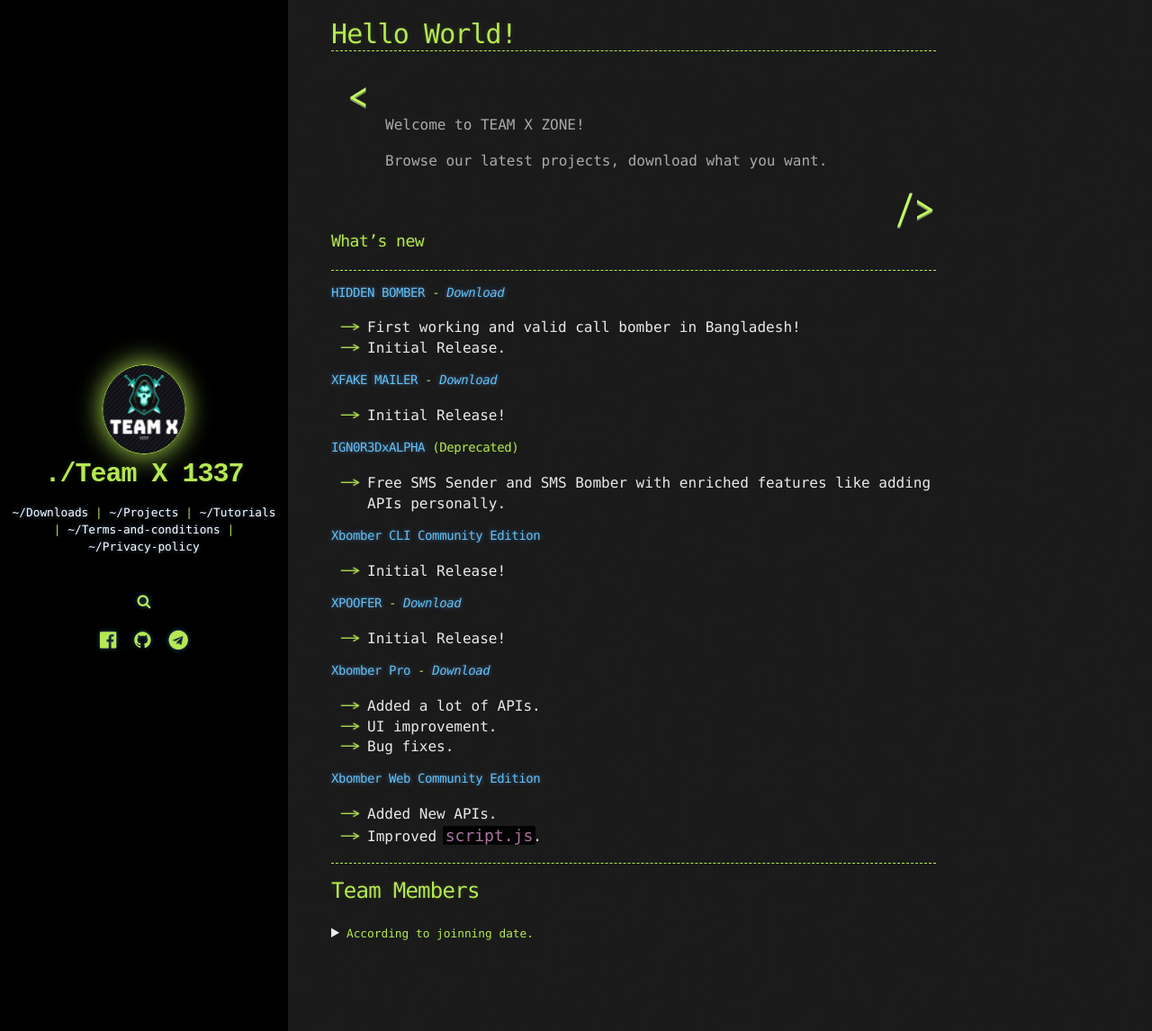
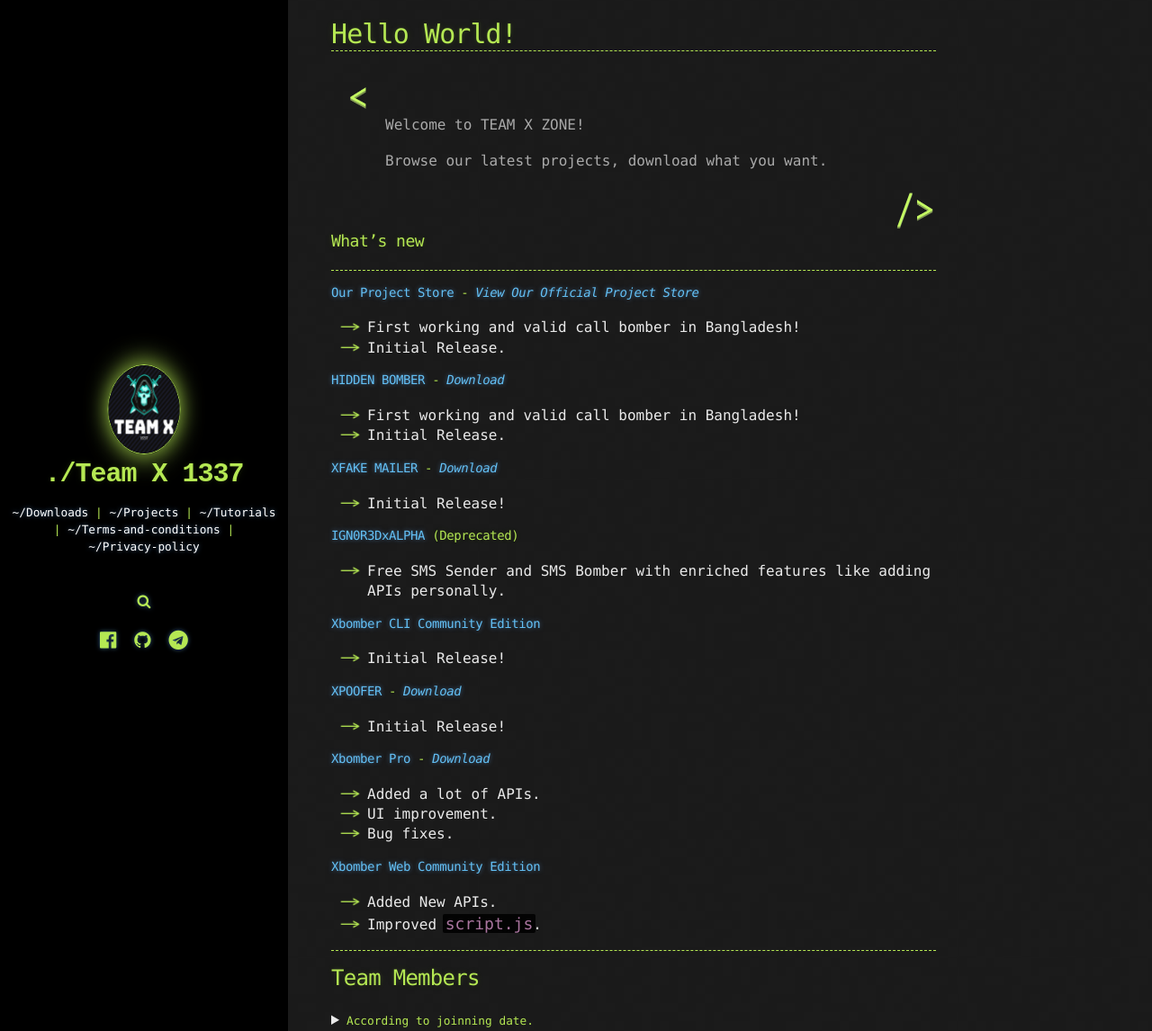
Before and after one commit to WeAreTeamX/weareteamx.github.io, a Jekyll site: the page built from _pages/index.md, in a window 1280 px wide and 1146 px high. Shown: the whole window at 90% size. Built offline with Jekyll 4.4.1, drawn with Linux system fonts in a browser that asks for light colours; nearby versions of some CDN libraries; library files that are not in the unit come from our copies.

Commit message:
Update index.md

```diff
--- a/_pages/index.md
+++ b/_pages/index.md
@@ -28,6 +28,14 @@ rm flag.txt
 </pre>
 
 * * * -->
+
+#### [Our Project Store ](https://weareteamx.github.io/ProjectStore/) - [_View Our Official Project Store_](https://weareteamx.github.io/ProjectStore/)
+
+*   First working and valid call bomber in Bangladesh!
+*   Initial Release.
+
+
+
 
 
 #### [HIDDEN BOMBER](https://github.com/WeAreTeamX/hidden-bomber-app) - [_Download_](https://weareteamx.github.io/downloads)
```
